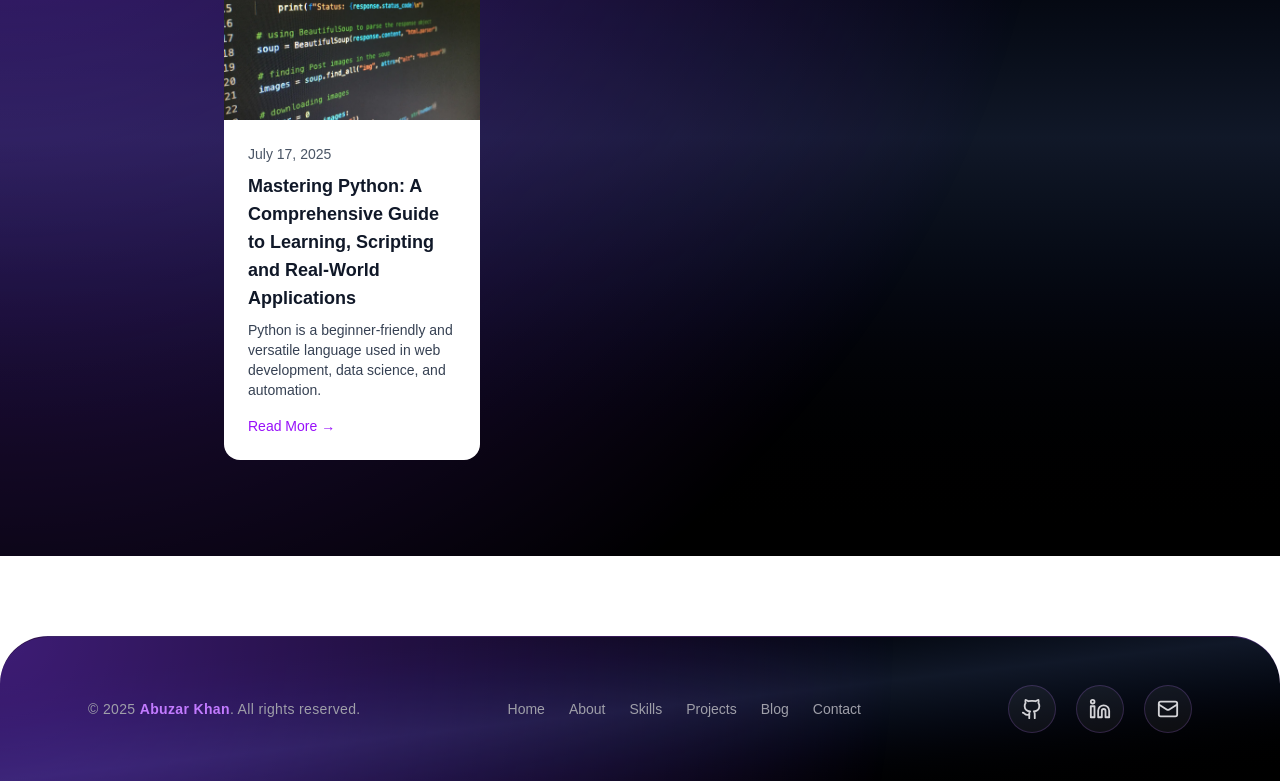
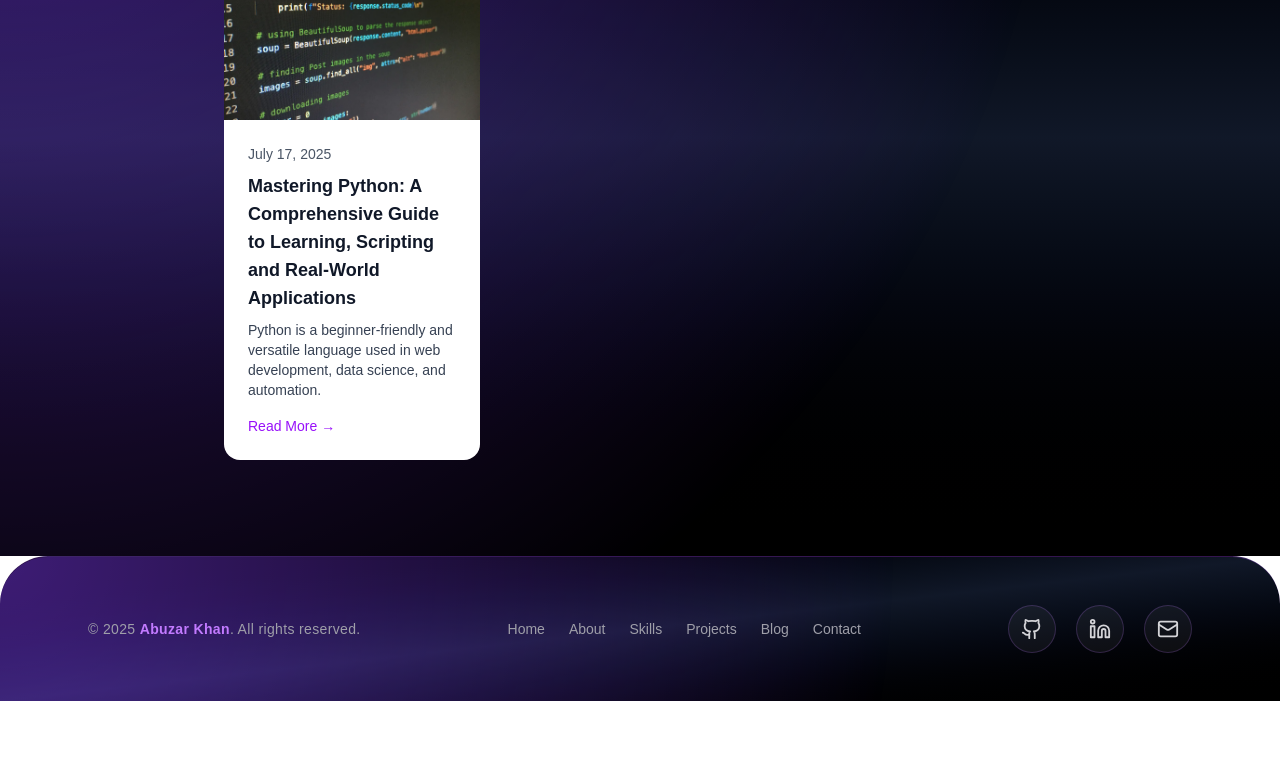
Before and after one commit to abuzarkhanse/Updated-Portfolio, a Next.js app: page / in a window 1280 px wide. Shown: the part 6597-7378 px from the top of the page. After the commit the page ends 7298 px from the top, so only its background shows below. Built offline with nearby package versions, Linux system fonts and the light colour scheme.

Commit message:
Footer Updated

```diff
--- a/src/components/sections/Footer.tsx
+++ b/src/components/sections/Footer.tsx
@@ -4,7 +4,7 @@ import { Github, Linkedin, Mail } from 'lucide-react'
 
 export default function Footer() {
   return (
-    <footer className="relative w-full mt-20 bg-gradient-to-br from-black via-gray-900 to-black border-t border-purple-500/30 rounded-t-[3rem] overflow-hidden">
+    <footer className="relative w-full bg-gradient-to-br from-black via-gray-900 to-black border-t border-purple-500/30 rounded-t-[3rem] overflow-hidden">
       {/* animated glow */}
       <div className="absolute inset-0 opacity-20 bg-[radial-gradient(circle_at_top_left,_#7c3aed_0%,_transparent_70%)] animate-pulse" />
 
```
